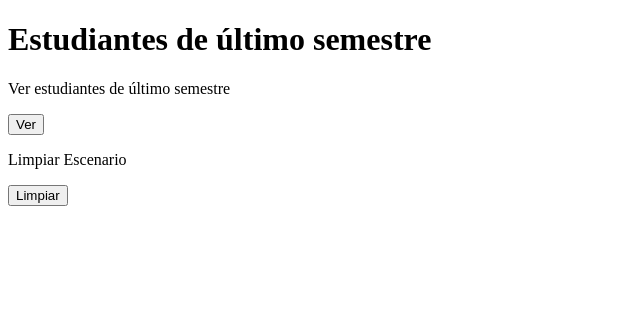
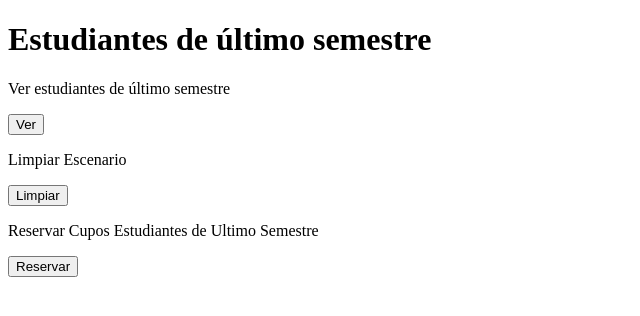
Before and after one commit to vpsalcedos/coordinador_alpes, a Rails app: page /reservas/home in a window 1280 px wide. Shown: the top 316 px of the page, without its empty margins (0-640 px from the left). Run offline with Rails 7, Linux system fonts and the light colour scheme; style sheets or scripts are compiled from the project's sources; some libraries are stand-ins or nearby versions.

Commit message:
Se agrego un boton al home del coordinador y se agregaron pruebas de comportamiento a la reserva de estudiantes de ultimo semestre

```diff
--- a/app/views/reservas/home.html.erb
+++ b/app/views/reservas/home.html.erb
@@ -8,3 +8,8 @@
 <%= form_tag('limpiarEscenario',:method => :get) do%>
 <%= submit_tag("Limpiar") %>
 <% end %>
+
+ <p>Reservar Cupos Estudiantes de Ultimo Semestre</p>
+<%= form_tag('reservasUltimosEst',:method => :get) do%>
+<%= submit_tag("Reservar") %>
+<% end %>
--- a/app/views/reservas/reservasUltimosEst.html.erb
+++ b/app/views/reservas/reservasUltimosEst.html.erb
@@ -2,8 +2,8 @@
 <table>
   <tr>
     <th>Nombre</th>
-    <th>tipo</th>
-    <th>tipo</th>
+    <th>Tipo</th>
+    <th>Cupos</th>
   </tr>
   <% n=0%>
   <% @materias.each do |mat| %>
```
Also changed, not shown: features/step_definitions/reservar_cupos.rb (added, +11 -0 lines), db/development.sqlite3, 1 other file.
